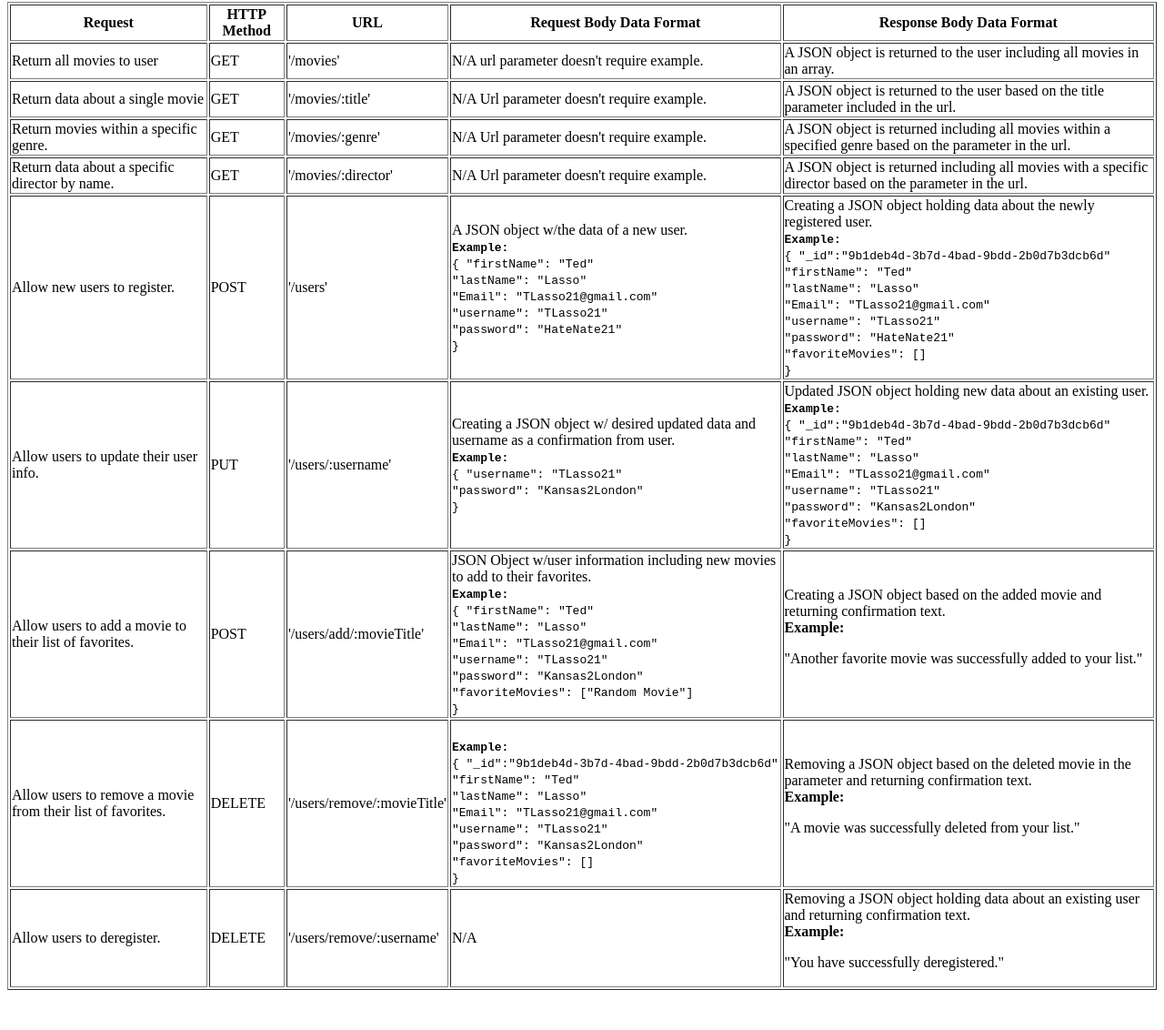
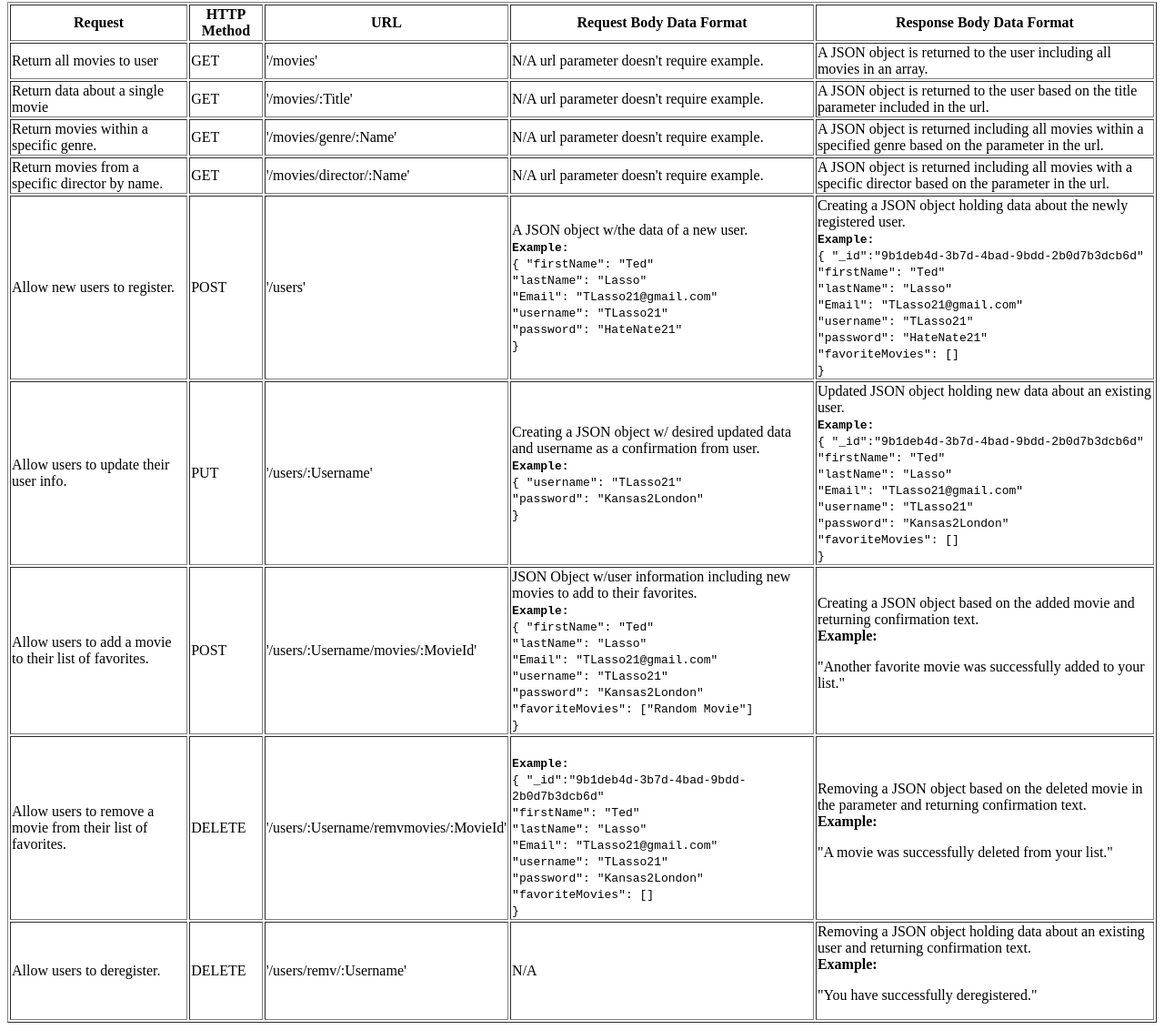
Before and after one commit to RHBusch/movie_api, a website: page public/documentation.html in a window 1280 px wide. Shown: the part 130-1262 px from the top of the page at 91% size. Before the commit the page ends 1226 px from the top, so only its background shows below. Drawn offline with Linux system fonts and the light colour scheme.

Commit message:
Updating url endpoints

```diff
--- a/public/documentation.html
+++ b/public/documentation.html
@@ -35,23 +35,23 @@
       </tr>
           <td>Return data about a single movie</td>
           <td>GET</td>
-          <td>'/movies/:title' </td>
-          <td>N/A Url parameter doesn't require example.</td>
+          <td>'/movies/:Title' </td>
+          <td>N/A url parameter doesn't require example.</td>
           <td>A JSON object is returned to the user based on the title parameter included in the url.</td>
 
       <tr>
         <td>Return movies within a specific genre.</td>
         <td>GET</td>
-        <td>'/movies/:genre'</td>
-        <td>N/A Url parameter doesn't require example.</td>
+        <td>'/movies/genre/:Name'</td>
+        <td>N/A url parameter doesn't require example.</td>
         <td>A JSON object is returned including all movies within a specified genre based on the parameter in the url.</td>
       </tr>
 
       <tr>
-        <td>Return data about a specific director by name.</td>
+        <td>Return movies from a specific director by name.</td>
         <td>GET</td>
-        <td>'/movies/:director'</td>
-        <td>N/A Url parameter doesn't require example.</td>
+        <td>'/movies/director/:Name'</td>
+        <td>N/A url parameter doesn't require example.</td>
         <td> A JSON object is returned including all movies with a specific director based on the parameter in the url.</td>
       </tr>
 
@@ -92,7 +92,7 @@
       <tr>
         <td>Allow users to update their user info.</td>
         <td>PUT</td>
-        <td>'/users/:username'</td>
+        <td>'/users/:Username'</td>
         <td>Creating a JSON object w/ desired updated data and username as a confirmation from user.
           <br>
           <code><strong>Example:</strong>
@@ -123,7 +123,7 @@
       <tr>
         <td>Allow users to add a movie to their list of favorites.</td>
         <td>POST</td>
-        <td>'/users/add/:movieTitle'</td>
+        <td>'/users/:Username/movies/:MovieId'</td>
         <td>JSON Object w/user information including new movies to add to their favorites.
           <br>
           <code><strong>Example:</strong>
@@ -149,7 +149,7 @@
       <tr>
         <td>Allow users to remove a movie from their list of favorites.</td>
         <td>DELETE</td>
-        <td>'/users/remove/:movieTitle'</td>
+        <td>'/users/:Username/remvmovies/:MovieId'</td>
         <td>
           <br>
           <code><strong>Example:</strong>
@@ -175,7 +175,7 @@
       <tr>
         <td>Allow users to deregister.</td>
         <td>DELETE</td>
-        <td>'/users/remove/:username'</td>
+        <td>'/users/remv/:Username'</td>
         <td>N/A</td>
         <td>Removing a JSON object holding data about an existing user and returning confirmation text.
           <br>
```
